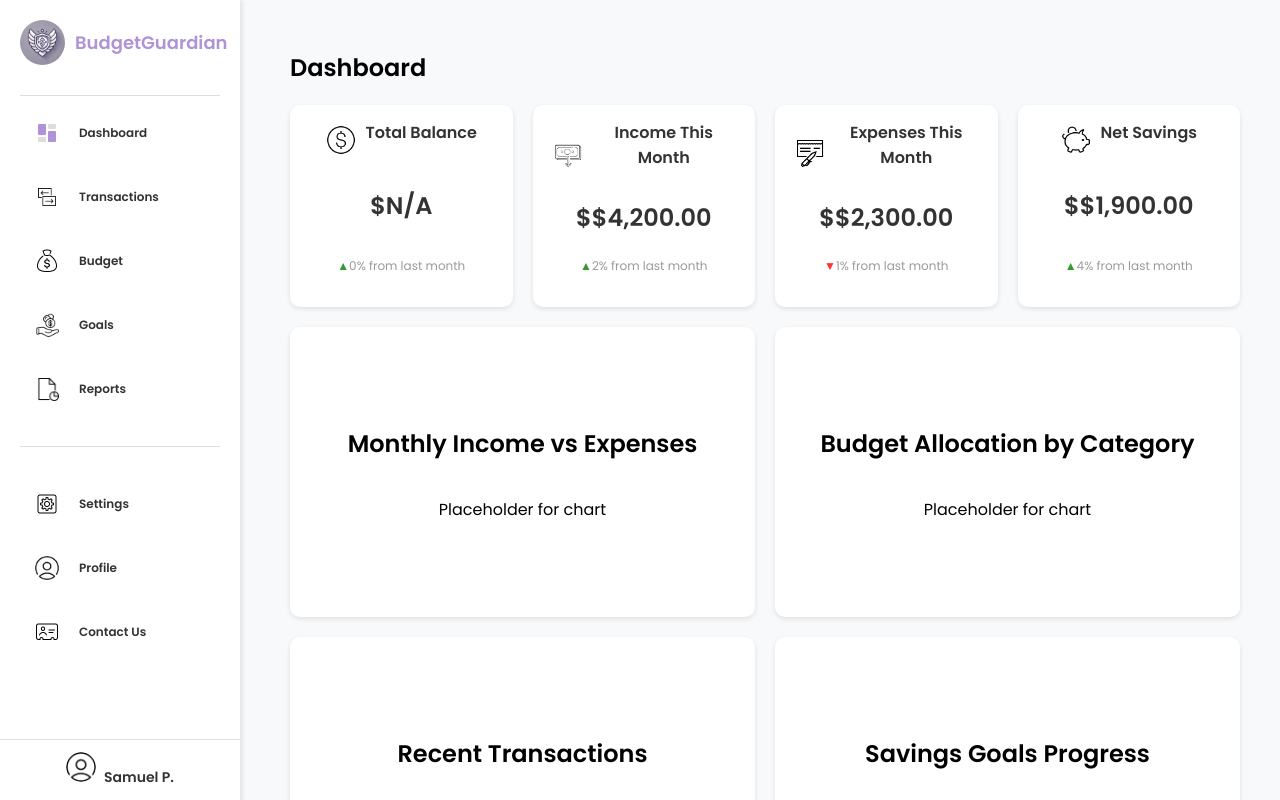
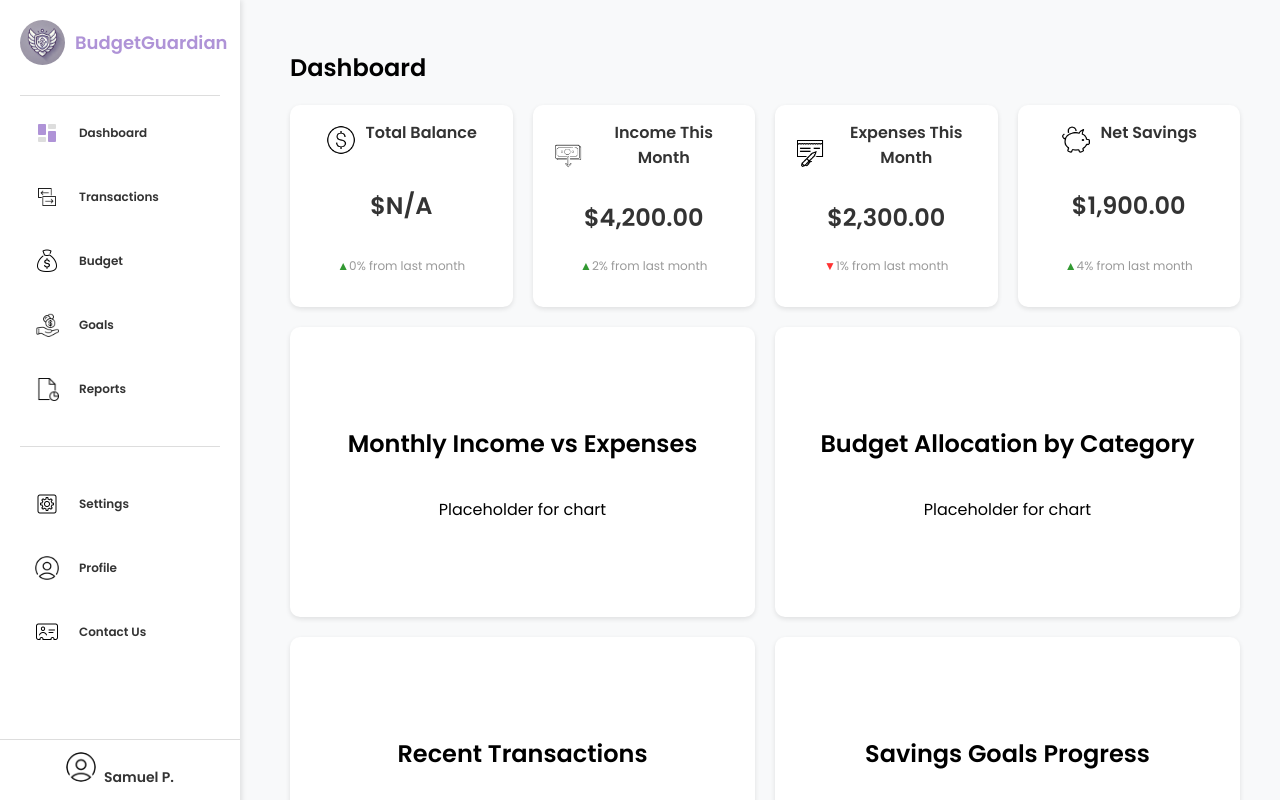
Before and after one commit to spowers0409/BudgetGuardian, a React (Create React App) app: page / in a window 1280 px wide. Shown: the top 800 px of the page. Built offline with nearby package versions, Linux system fonts and the light colour scheme; no server answers.

Commit message:
Updates to server for total balance card

```diff
--- a/src/pages/Dashboard.js
+++ b/src/pages/Dashboard.js
@@ -43,9 +43,9 @@ const Dashboard = () => {
           icon="/icons/balance.png"
           loading={loading}
         />
-        <DashboardCard title="Income This Month" amount="$4,200.00" percentage={2} icon="/icons/income.png" />
-        <DashboardCard title="Expenses This Month" amount="$2,300.00" percentage={-1} icon="/icons/expenses.png" />
-        <DashboardCard title="Net Savings" amount="$1,900.00" percentage={4} icon="/icons/savings.png" />
+        <DashboardCard title="Income This Month" amount="4,200.00" percentage={2} icon="/icons/income.png" />
+        <DashboardCard title="Expenses This Month" amount="2,300.00" percentage={-1} icon="/icons/expenses.png" />
+        <DashboardCard title="Net Savings" amount="1,900.00" percentage={4} icon="/icons/savings.png" />
       </div>
 
       {/* Rows 2, 3, 4 - Chart Cards */}
```
Also changed, not shown: 1 other file (tests, documents, lock files or other folders).
